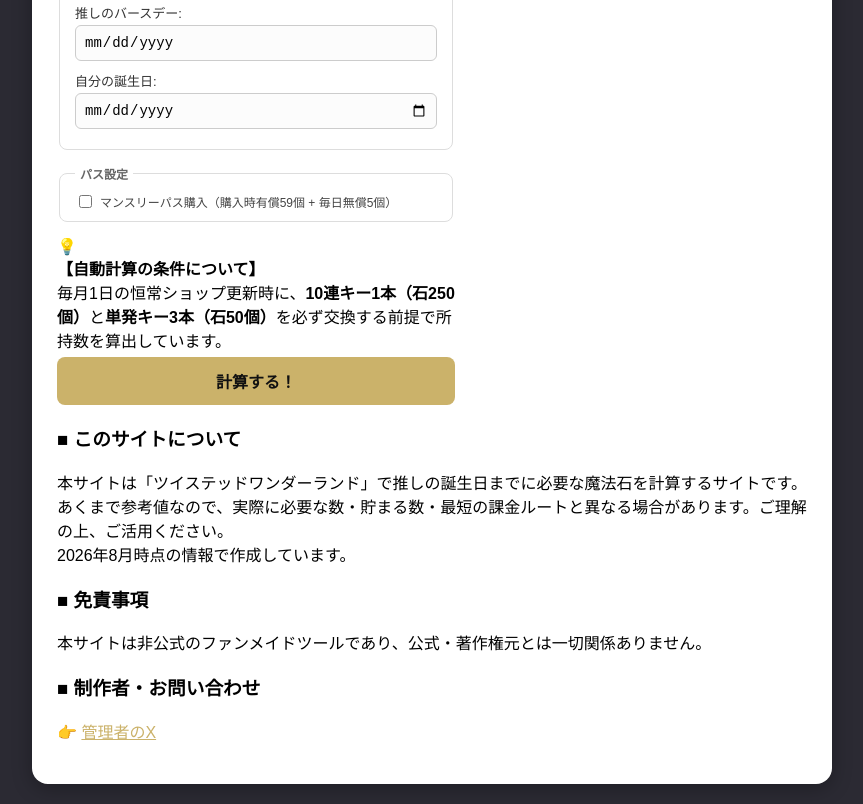
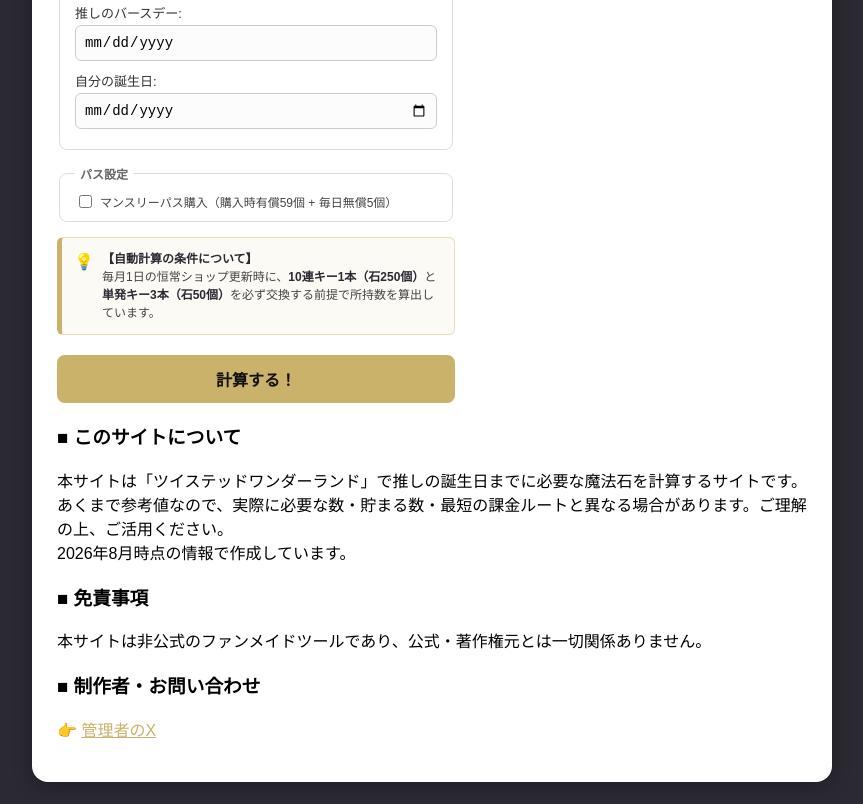
Before and after one commit to ksuke2504/twst-calc, a plain HTML site: page index.html in a window 1280 px wide. Shown: the part 692-1496 px from the top of the page, without its empty margins (208-1071 px from the left). Drawn offline with Linux system fonts and the light colour scheme.

Commit message:
Update style.css

```diff
--- a/style.css
+++ b/style.css
@@ -140,3 +140,27 @@
     border-radius: 6px;
     font-size: 13px;
 }
+
+/* --- ショップ交換の注意書きスタイル --- */
+.shop-notice {
+    display: flex;
+    align-items: flex-start;
+    background-color: #fcfaf5;
+    border: 1px solid #eaddb3;
+    border-left: 5px solid #cbb26a;
+    padding: 12px;
+    margin-bottom: 15px;
+    border-radius: 6px;
+    font-size: 12px;
+    color: #444;
+    line-height: 1.5;
+}
+
+.shop-notice .notice-icon {
+    margin-right: 8px;
+    font-size: 16px;
+}
+
+.shop-notice b {
+    color: #2b2a33;
+}
```
